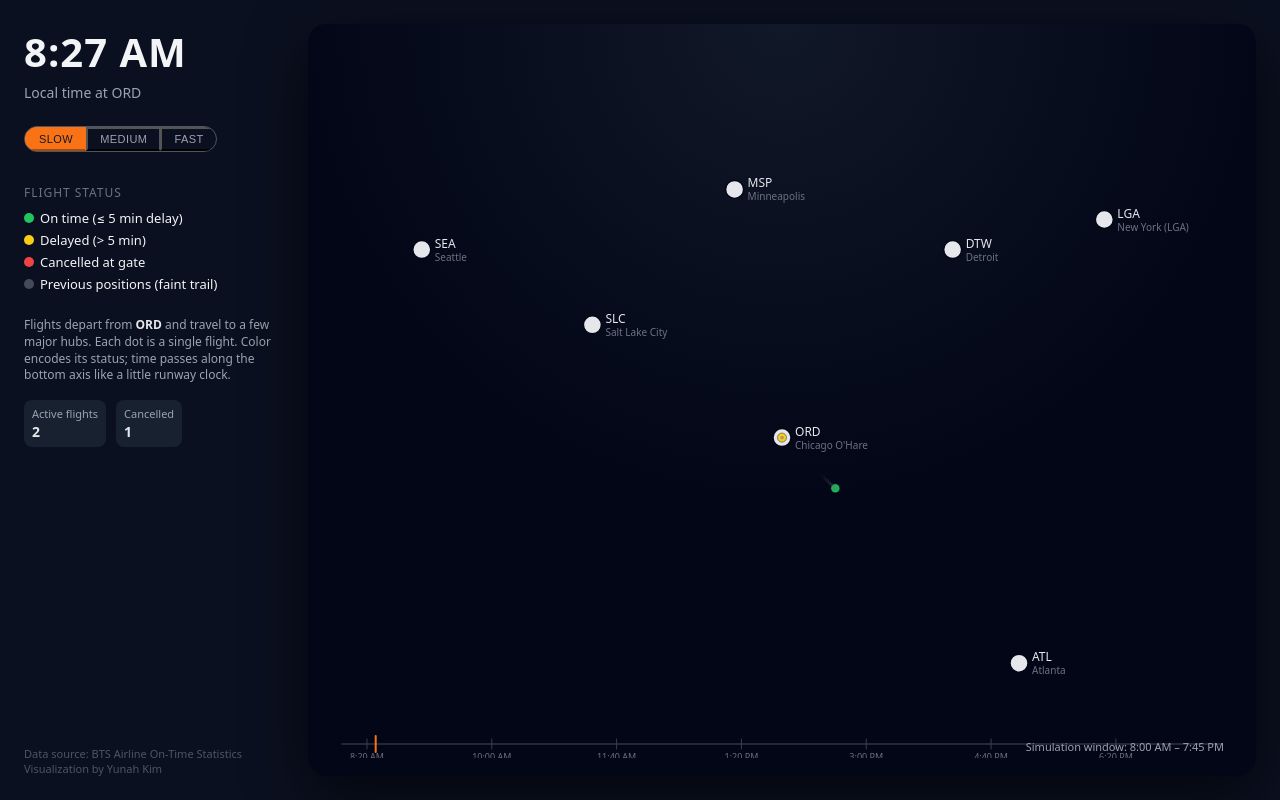
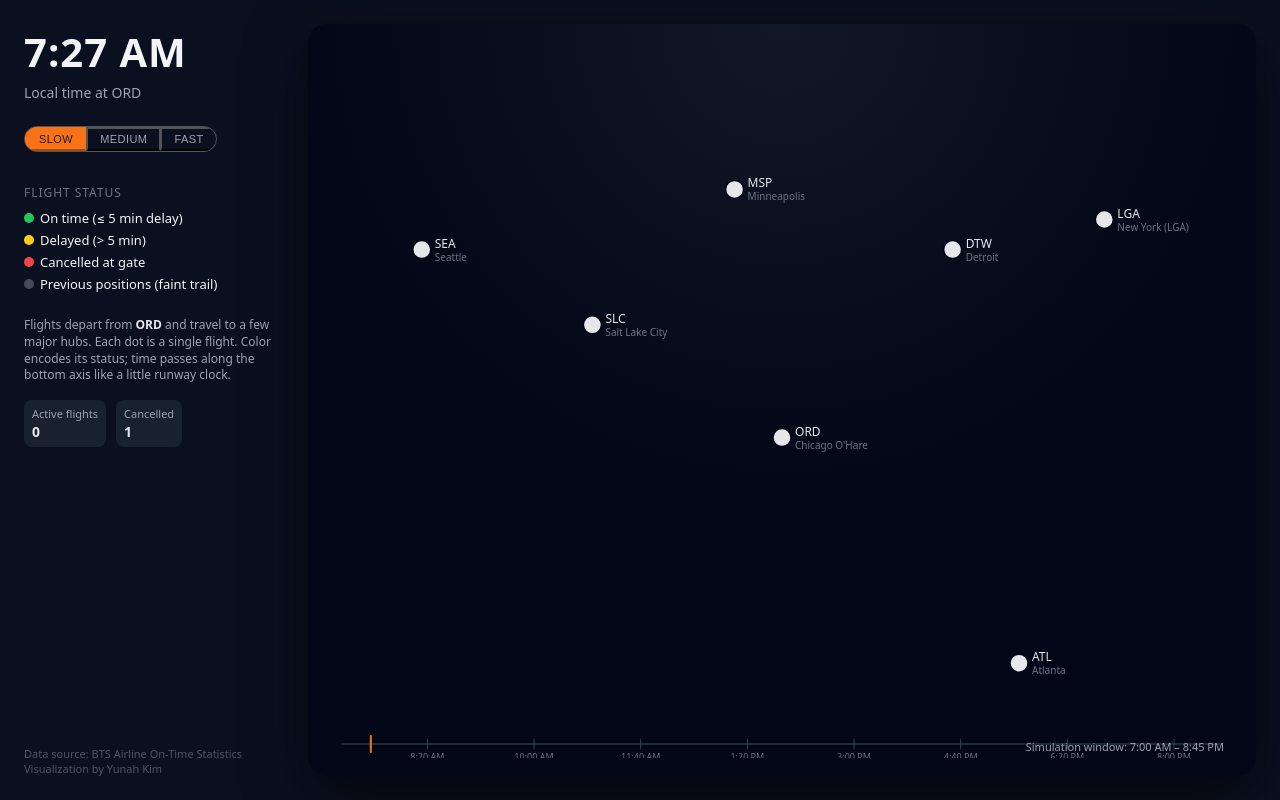
Before and after one commit to olivia57630/flight_data, a plain HTML site: page index.html in a window 1280 px wide. Drawn offline with nearby package versions, Linux system fonts and the light colour scheme.

Commit message:
Update minTime and maxTime logic in index.html
Adjust minTime and maxTime calculations for flight times.

```diff
--- a/index.html
+++ b/index.html
@@ -408,8 +408,8 @@
     const cancelledFlights = flights.filter(f => f.status === "Cancelled");
     countCancelEl.textContent = cancelledFlights.length;
 
-    const minTime = d3.min(flights, d => d.dep_minutes) || 0;
-    const maxTime = d3.max(flights, d => d.dep_minutes + d.duration) || (minTime + 60);
+    const minTime = (d3.min(flights, d => d.dep_minutes) || 60) - 60; // 첫 비행기 1시간 전
+    const maxTime = (d3.max(flights, d => d.dep_minutes + d.duration) || 1380) + 60; // 마지막 비행기 1시간 후
 
     let currentTime = minTime;
     let timer = null;
```
